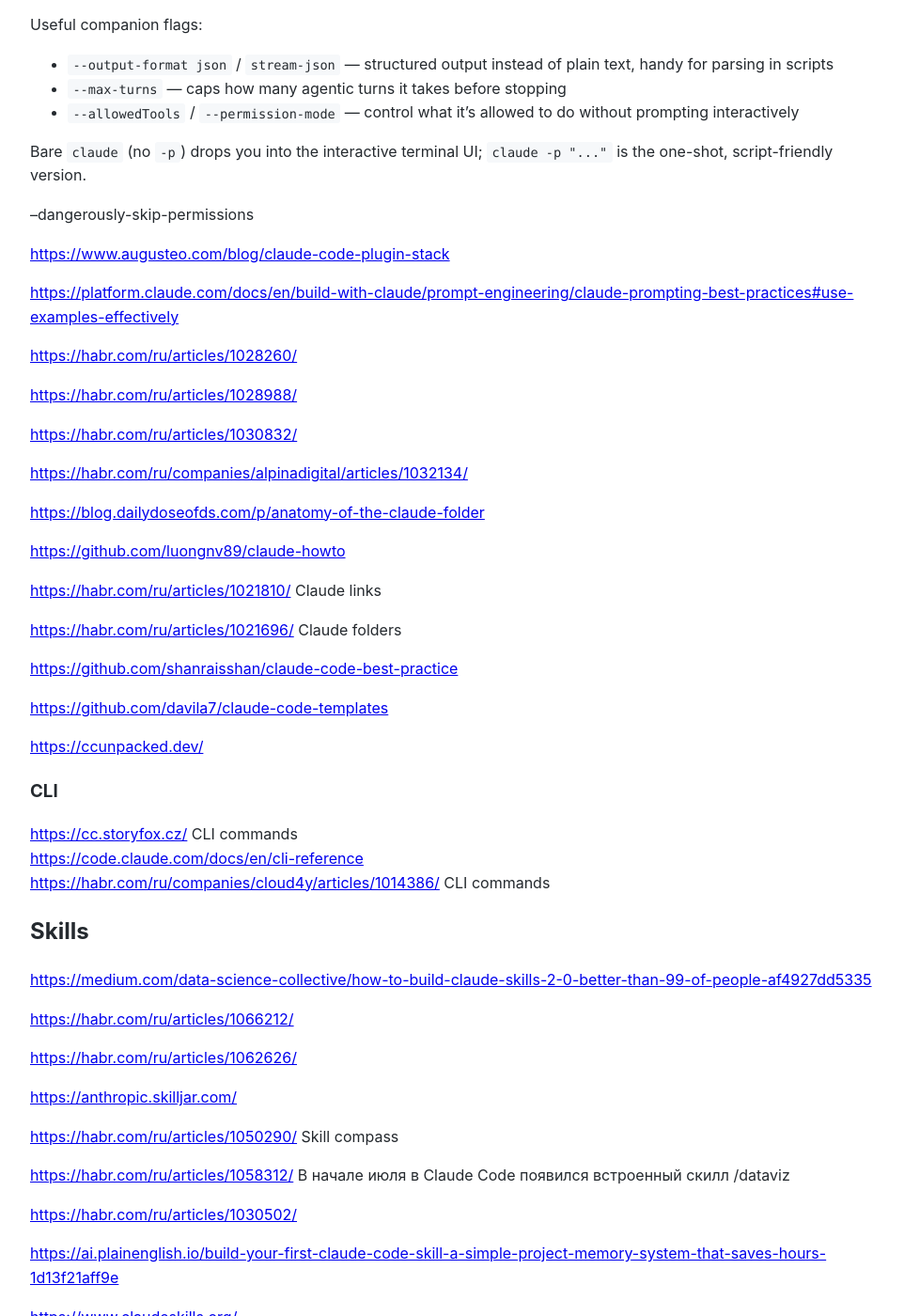
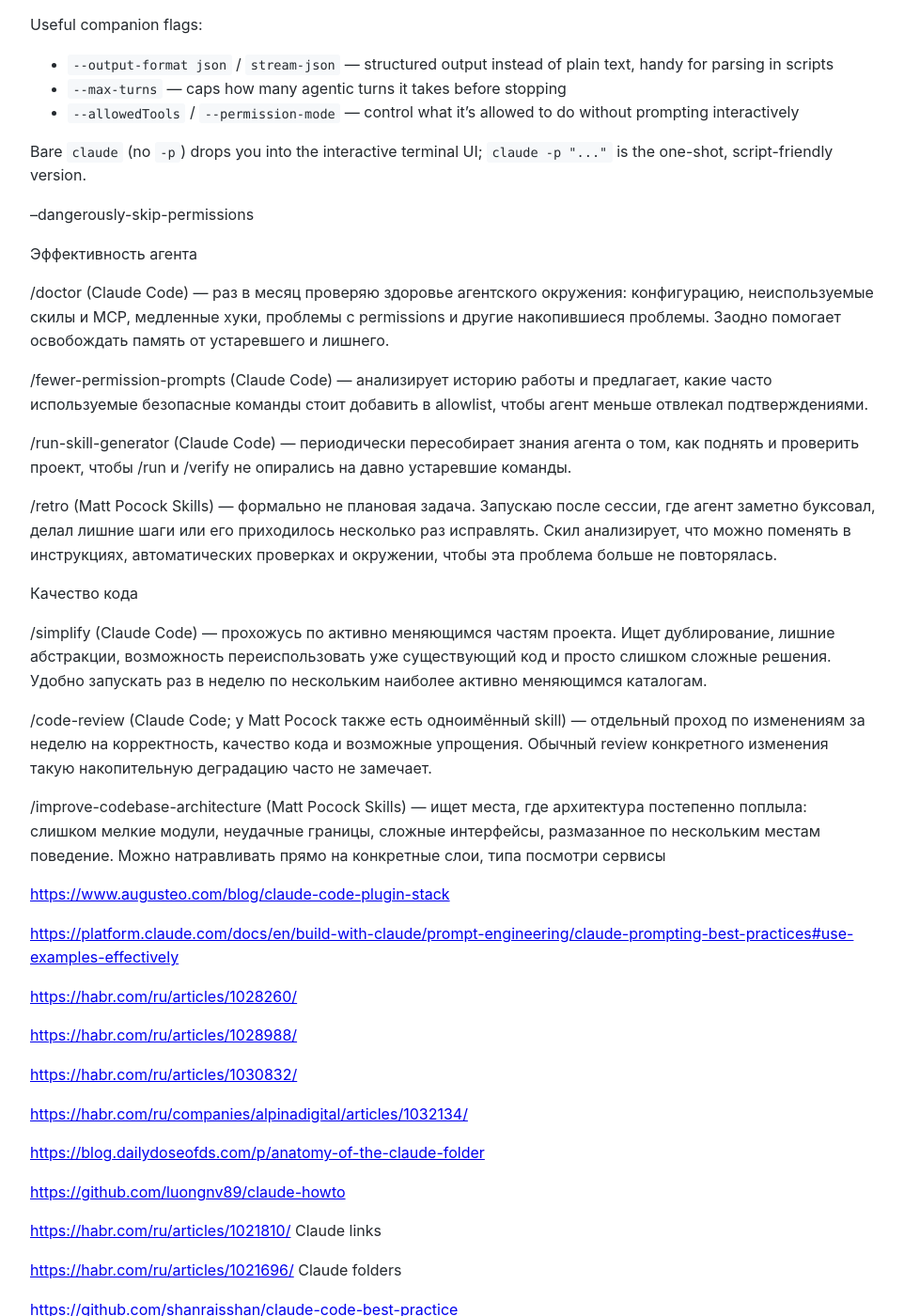
Before and after one commit to Michael-Lubinsky/michael-lubinsky.github.com, a Jekyll site: the page built from ml/claude.md, in a window 1280 px wide and 1400 px high, scrolled down 949 px. Shown: the whole window at 94% size, without its empty margins (158-1120 px from the left). Built offline with Jekyll 4.4.1, drawn with Linux system fonts in a browser that asks for light colours; our own code applies the rules of GitHub Pages for plain Markdown files.

Commit message:
Update claude.md

```diff
--- a/ml/claude.md
+++ b/ml/claude.md
@@ -44,7 +44,31 @@
 
 Bare `claude` (no `-p`) drops you into the interactive terminal UI; `claude -p "..."` is the one-shot, script-friendly version.
 
+
+
 --dangerously-skip-permissions
+
+
+Эффективность агента
+
+/doctor (Claude Code) — раз в месяц проверяю здоровье агентского окружения: конфигурацию, неиспользуемые скилы и MCP, медленные хуки, проблемы с permissions и другие накопившиеся проблемы. Заодно помогает освобождать память от устаревшего и лишнего.
+
+/fewer-permission-prompts (Claude Code) — анализирует историю работы и предлагает, какие часто используемые безопасные команды стоит добавить в allowlist, чтобы агент меньше отвлекал подтверждениями.
+
+/run-skill-generator (Claude Code) — периодически пересобирает знания агента о том, как поднять и проверить проект, чтобы /run и /verify не опирались на давно устаревшие команды.
+
+/retro (Matt Pocock Skills) — формально не плановая задача. Запускаю после сессии, где агент заметно буксовал, делал лишние шаги или его приходилось несколько раз исправлять. Скил анализирует, что можно поменять в инструкциях, автоматических проверках и окружении, чтобы эта проблема больше не повторялась.
+
+Качество кода
+
+/simplify (Claude Code) — прохожусь по активно меняющимся частям проекта. Ищет дублирование, лишние абстракции, возможность переиспользовать уже существующий код и просто слишком сложные решения. Удобно запускать раз в неделю по нескольким наиболее активно меняющимся каталогам.
+
+/code-review (Claude Code; у Matt Pocock также есть одноимённый skill) — отдельный проход по изменениям за неделю на корректность, качество кода и возможные упрощения. Обычный review конкретного изменения такую накопительную деградацию часто не замечает.
+
+/improve-codebase-architecture (Matt Pocock Skills) — ищет места, где архитектура постепенно поплыла: слишком мелкие модули, неудачные границы, сложные интерфейсы, размазанное по нескольким местам поведение. Можно натравливать прямо на конкретные слои, типа посмотри сервисы
+
+
+
 
 <https://www.augusteo.com/blog/claude-code-plugin-stack>
 
```
